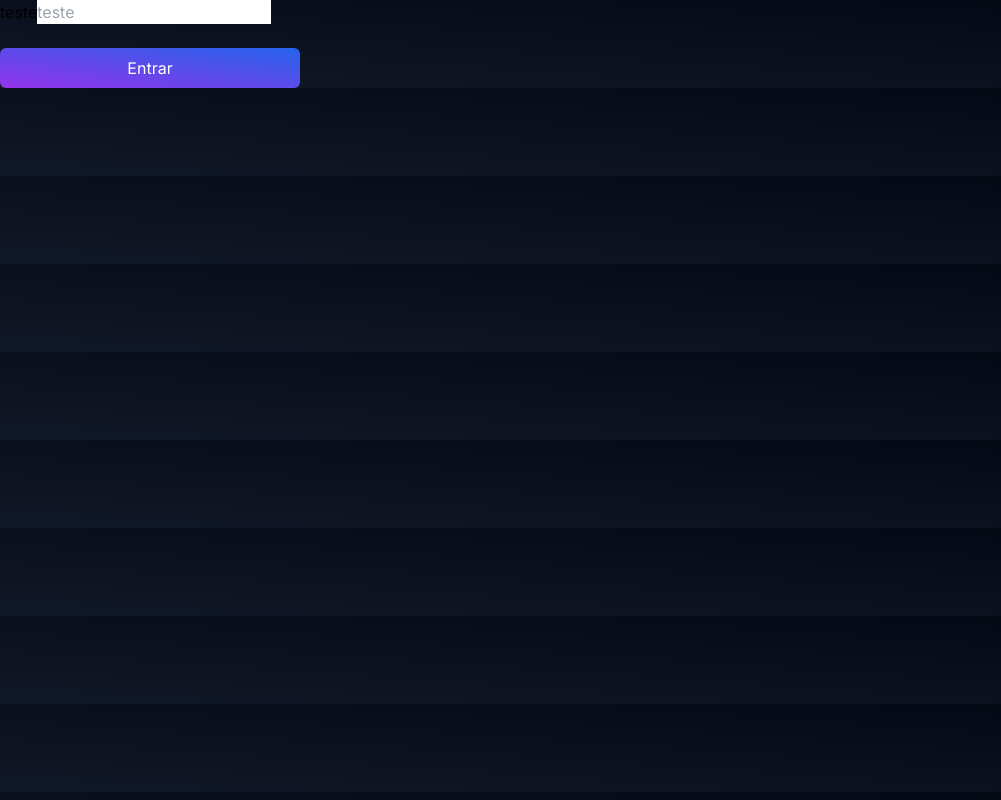
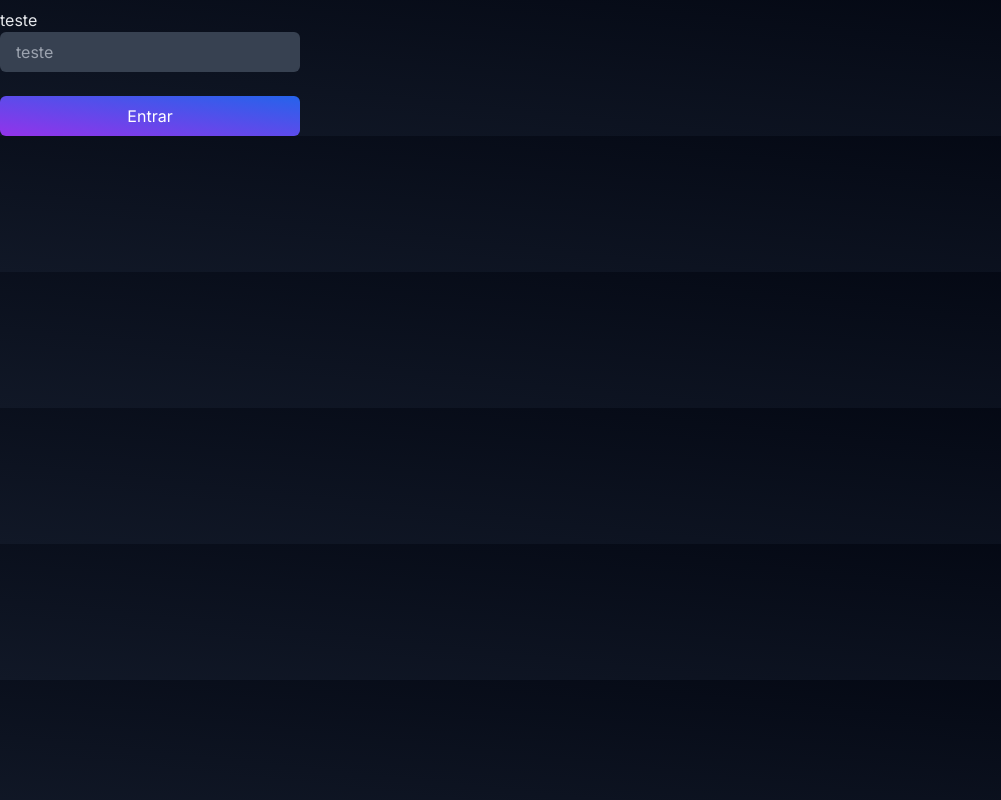
Before and after one commit to ricard027/financely, a Next.js app: page /login in a window 1280 px wide. Shown: the whole page, without its empty margins (0-1001 px from the left). Built offline with nearby package versions, Linux system fonts and the light colour scheme.

Commit message:
styles: add styles to input component

```diff
--- a/src/app/(auth)/components/input/input-component.tsx
+++ b/src/app/(auth)/components/input/input-component.tsx
@@ -1,27 +1,24 @@
-import tw from "tailwind-styled-components";
-import { HtmlHTMLAttributes } from "react";
+import { LegacyRef, forwardRef, ComponentPropsWithoutRef } from "react";
 
-interface IInputContainerProps {
-  placeholder?: String;
+interface InputProps extends ComponentPropsWithoutRef<"input"> {
   label?: string;
-  type: Number | string;
-  hasError: Boolean;
+  hasError?: Boolean;
 }
 
-const error = `boder border-solid border-red-500
-`;
-
-const InputContainer = tw.input<IInputContainerProps>`
-${({ hasError }) => (hasError ? error : ``)}
-`;
-
-interface IInputContainerProps extends HtmlHTMLAttributes<HTMLInputElement> {}
-const InputComponent = ({ label, placeholder }: IInputContainerProps) => {
+const InputComponent = (
+  { label, placeholder, ...props }: InputProps,
+  ref: LegacyRef<HTMLInputElement> | undefined
+) => {
   return (
-    <div>
-      <label>{label}</label>
-      <InputContainer placeholder={placeholder} />
+    <div className="flex flex-col text-gray-200">
+      <label className="mt-2">{label}</label>
+      <input
+        placeholder={placeholder}
+        {...props}
+        ref={ref}
+        className="rounded-md px-4 py-2 w-[300px] bg-gray-700 text-gray-200 placeholder:text-gray-400"
+      />
     </div>
   );
 };
-export default InputComponent;
+export default forwardRef(InputComponent);
```
